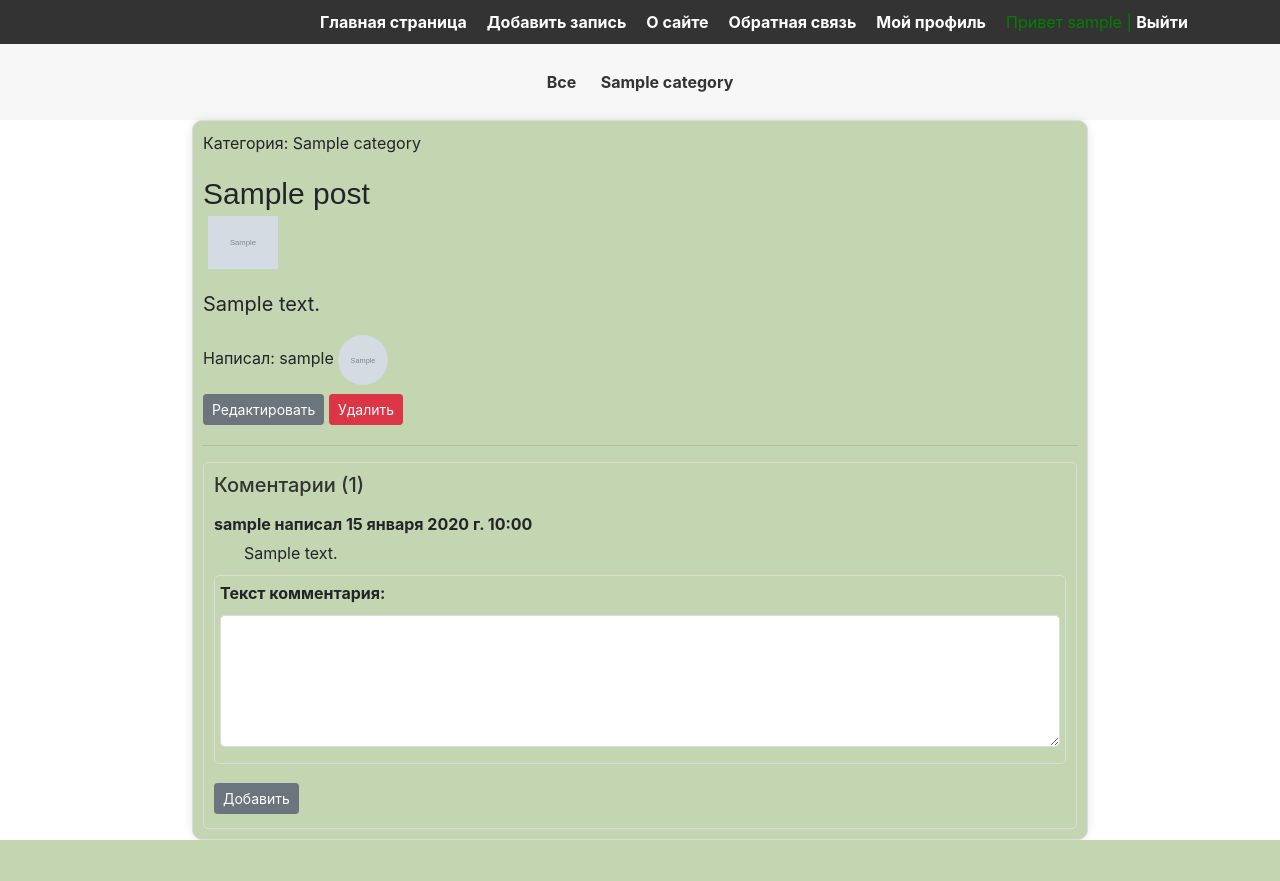
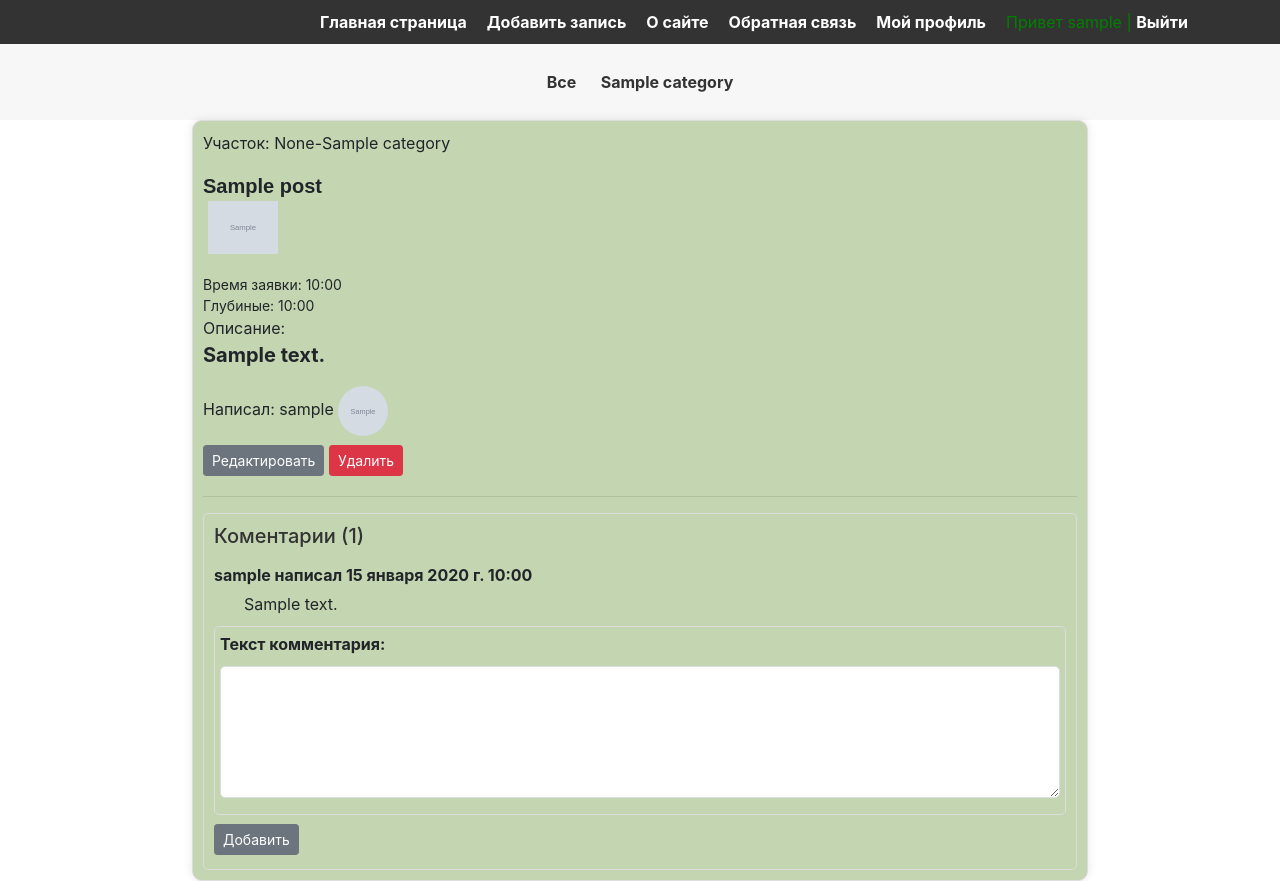
Before and after one commit to AlexSanGit/MySite, a Django app: a page that uses MySite/Blog/templates/blog/base.html in a window 1280 px wide. Before the commit the page ends 840 px from the top, so only its background shows below. Run offline with Django 4.2, Linux system fonts and the light colour scheme; a user stored in the database is signed in; tables that the repository leaves empty hold one stand-in row (values such as "Sample post"); grey boxes marked "Sample" are stand-in pictures; parts of the project's set-up code (start-up, migrations or seed data) failed here and were passed over; some libraries are stand-ins or nearby versions.

Commit message:
добавил поля время заявки и глубиные , но при редактировании не показывает эти поля

```diff
--- a/MySite/Blog/forms.py
+++ b/MySite/Blog/forms.py
@@ -37,7 +37,7 @@
 
 
 class AddPostForm(forms.ModelForm):
-    new_category = forms.CharField(label='Подкатегория', max_length=40, required=False)
+    new_category = forms.CharField(label='Добавить новое оборудование', max_length=40, required=False)
     images = MultiFileField(min_num=1, max_num=3, max_file_size=1024*1024*5, required=False)
 
     def __init__(self, *args, **kwargs):
@@ -81,10 +81,11 @@
 
     class Meta:
         model = Posts
-        fields = ['title', 'description',  'cat_post', 'new_category', 'images']
+        fields = ['title', 'description',  'cat_post', 'new_category', 'time_zayavki', 'time_glybinie', 'images']
         # widgets = {
-        #     'title': forms.TextInput(attrs={'cols': 60}),
-        #     'description': forms.Textarea(attrs={'cols': 60, 'rows': 5}),
+            # 'title': forms.TextInput(attrs={'cols': 60}),
+            # 'description': forms.Textarea(attrs={'cols': 60, 'rows': 5}),
+            # 'time_zayavki': forms.TimeInput(format='%H:%M'),
         # }
 
     def clean(self):
--- a/MySite/Blog/models.py
+++ b/MySite/Blog/models.py
@@ -30,8 +30,8 @@
     is_published = models.BooleanField(default=True, verbose_name="Публикация")
     cat_post = models.ForeignKey('Category', on_delete=models.PROTECT, blank=True, verbose_name="Оборудование")
     city = models.ForeignKey(Profile, on_delete=models.CASCADE, verbose_name="Участок", null=True)
-    # images = models.ManyToManyField(CustomImage, related_name='posts', blank=True)
-    # images = models.ManyToManyField(CustomImage, blank=True)
+    time_zayavki = models.TimeField(verbose_name="Время заявки", null=True)
+    time_glybinie = models.TimeField(verbose_name="Глубиные", null=True)
 
     def __str__(self):
         return self.title
--- a/MySite/Blog/static/blog/css/category.css
+++ b/MySite/Blog/static/blog/css/category.css
@@ -26,3 +26,7 @@
 .categories a:hover {
   color: #3498db;
 }
+
+.children-list {
+    display: none;
+}
--- a/MySite/Blog/static/blog/css/content_index.css
+++ b/MySite/Blog/static/blog/css/content_index.css
@@ -27,6 +27,10 @@
    list-style-type: none; /* Убирает маркеры списка */
    margin: 0 auto; /* Добавлено margin: 0 auto; для центрирования */
 }
+.post-time{
+    font-size: 14px;
+
+}
 
 
 .user-post{
@@ -38,7 +42,7 @@
     word-wrap: break-word; /* или word-break: break-all; */
     margin: 0 auto; /* Добавлено margin: 0 auto; для центрирования */
     text-overflow: ellipsis; /* Добавляет многоточие в конце обрезанного текста */
-    overflow: hidden; /* Скрывает текст, который не помещается */
+    font-weight: bold;
 }
 
 .content-index2 {
--- a/MySite/Blog/static/blog/css/form_style.css
+++ b/MySite/Blog/static/blog/css/form_style.css
@@ -25,10 +25,28 @@
 .form-field {
   width: 100%;
   padding: 5px;
-  margin-bottom: 15px;
+  margin-bottom: 5px;
   border: 1px solid #ddd;
   border-radius: 5px;
   font-size: 16px;
+  flex: 1; /* Равномерное распределение ширины между полями */
+  margin-right: 10px; /* Отступ между полями (по вашему выбору) */
+}
+.form-field-time{
+  border: 1px solid #ddd;
+  border-radius: 5px;
+  display: flex; /* Строки будут располагаться в одну линию */
+  font-size: 14px;
+
+}
+.form-column {
+  flex: 1; /* Равномерное распределение ширины между столбцами */
+  margin-right: 10px; /* Отступ между столбцами (по вашему выбору) */
+}
+
+.form-row {
+  display: flex; /* Строки будут располагаться в одну линию */
+  justify-content: space-between; /* Размещение полей с пространством между ними */
 }
 /* Стили для текстовой области ввода */
 .form-field textarea {
--- a/MySite/Blog/static/blog/css/styles.css
+++ b/MySite/Blog/static/blog/css/styles.css
@@ -83,7 +83,8 @@
 .title-detail-post{
     font-family: 'Arial';
     text-align: left;
-    font-size: 30px;
+    font-size: 20px;
+    font-weight: bold;
 }
 
 
--- /dev/null
+++ b/MySite/Blog/static/blog/js/categories.js
@@ -0,0 +1,10 @@
+
+    // Функция для обработки клика на родительскую категорию
+    function toggleChildren(categoryId) {
+        var childrenList = document.getElementById('children-list-' + categoryId);
+        if (childrenList.style.display === 'none') {
+            childrenList.style.display = 'block';
+        } else {
+            childrenList.style.display = 'none';
+        }
+    }
--- a/MySite/Blog/templates/blog/base.html
+++ b/MySite/Blog/templates/blog/base.html
@@ -13,16 +13,18 @@
     <link type="text/css" href="{% static 'blog/css/form_style.css' %}" rel="stylesheet"/>
     <link type="text/css" href="{% static 'blog/css/content_index.css' %}" rel="stylesheet"/>
     <link type="text/css" href="{% static 'users/css/styles.css' %}" rel="stylesheet"/>
+    <link type="text/css" href="{% static 'blog/css/category.css' %}" rel="stylesheet"/>
+    <link type="text/css" href="{% static 'blog/css/styles.css' %}" rel="stylesheet"/>
+    <link rel="stylesheet" href="{% static 'blog/css/modal.css' %}">
 
     <script src="{% static 'blog/js/menu.js' %}"></script>
-    <title>{{title}}</title>
-    <!-- CSS для модального окна -->
-    <link rel="stylesheet" href="{% static 'blog/css/modal.css' %}">
-    <!-- JavaScript для отображения изображения в модальном окне -->
+    <script src="{% static 'blog/js/categories.js' %}"></script>
     <script src="{% static 'blog/js/modal.js' %}"></script>
-    <link type="text/css" href="{% static 'blog/css/category.css' %}" rel="stylesheet"/>
+<!--    <script src="https://code.jquery.com/jquery-3.6.0.min.js"></script>-->
+<!--    <script src="https://code.jquery.com/ui/1.12.1/jquery-ui.js"></script>-->
+
+
     <meta name="viewport" content="width=device-width, initial-scale=1.0">
-    <link type="text/css" href="{% static 'blog/css/styles.css' %}" rel="stylesheet"/>
     <meta http-equiv="Content-Type" content="text/html; charset=utf-8">
     <link rel="shortcut icon" href="{% static 'blog/images/main.ico' %}" type="image/x-icon"/>
     <meta name="viewport" content="width=device-width, initial-scale=1.0">
@@ -34,9 +36,8 @@
           integrity="sha384-Gn5384xqQ1aoWXA+058RXPxPg6fy4IWvTNh0E263XmFcJlSAwiGgFAW/dAiS6JXm" crossorigin="anonymous">
     <link href='http://fonts.googleapis.com/css?family=Roboto:400,100,100italic,300,300italic,400italic,500,500italic,700,700italic,900italic,900'
           rel='stylesheet' type='text/css'>
-
     <link href='https://unpkg.com/boxicons@2.1.2/css/boxicons.min.css' rel='stylesheet'>
-
+    <title>{{title}}</title>
 </head>
 
 <body>
--- a/MySite/Blog/templates/blog/list_categories.html
+++ b/MySite/Blog/templates/blog/list_categories.html
@@ -1,20 +1,17 @@
  {% for category in cats %}
 
     <li>
-      <a href="{% url 'category' category.slug %}" {% if category.pk == cat_selected %} class="selected"{% endif %}>
+      <a href="{% url 'category' category.slug %}" >
         {{ category.name }}
       </a>
       {% if category.child_categories %}
-        <button class="toggle-btn" data-target="children-list-{{ category.pk }}">
+        <button class="toggle-btn" data-target="children-list-{{ category.slug }}">
           &#x25BC;
         </button>
-        <ul id="children-list-{{ category.pk }}" class="children-list">
+        <ul id="children-list-{{ category.slug }}" class="children-list">
           {% for child_category in category.child_categories %}
             <li>
-              <a href="{% url 'category' child_category.slug %}"
-                 {% if child_category.pk == cat_selected %}
-                 class="selected"
-                 {% endif %}>
+              <a href="{% url 'category' child_category.slug %}">
                 {{ child_category.name }}
 
               </a>
@@ -41,6 +38,26 @@
     var targetId = toggleButtons[i].getAttribute('data-target');
     toggleButtons[i].addEventListener('click', toggleChildren.bind(null, targetId));
   }
+
+
+<!--  // Находим все кнопки с классом "toggle-btn"-->
+<!--const toggleButtons = document.querySelectorAll('.toggle-btn');-->
+
+<!--// Добавляем обработчик события клика на каждую кнопку-->
+<!--toggleButtons.forEach(button => {-->
+<!--    button.addEventListener('click', () => {-->
+<!--        // Находим соответствующий дочерний список по data-атрибуту-->
+<!--        const targetId = button.getAttribute('data-target');-->
+<!--        const targetList = document.querySelector(`#${targetId}`);-->
+
+<!--        // Переключаем видимость дочернего списка-->
+<!--        if (targetList.style.display === 'none' || targetList.style.display === '') {-->
+<!--            targetList.style.display = 'block';-->
+<!--        } else {-->
+<!--            targetList.style.display = 'none';-->
+<!--        }-->
+<!--    });-->
+<!--});-->
 </script>
 
 <style>
--- a/MySite/Blog/templates/blog/post_confirm_delete.html
+++ b/MySite/Blog/templates/blog/post_confirm_delete.html
@@ -3,7 +3,7 @@
 {% load custom_tags %}
 
 {% block content %}
-
+<div class="content-index">
 
   <h2>Удаление поста</h2>
   <p>Вы действительно хотите удалить пост? "{{ post.title }}"?</p>
@@ -12,5 +12,5 @@
     <button type="submit" class="btn btn-danger">Удалить</button>
     <a href="{% url 'home' %}" class="btn btn-secondary">Отменить</a>
   </form>
-
+</div>
 {% endblock %}
--- a/MySite/Blog/templates/blog/post_detail.html
+++ b/MySite/Blog/templates/blog/post_detail.html
@@ -15,7 +15,7 @@
 {% endif %}
 
 <div class="content-index">
-    <p>Категория: {{post.cat_post}}</p>
+    <p >Участок: {{post.cat_post.parent}}-{{post.cat_post.name}}</p>
     <div class="title-detail-post">
         {{post.title}}
     </div>
@@ -26,8 +26,10 @@
             {% endfor %}
         </div>
     </div>
+    <div class="post-time"> Время заявки: {{post.time_zayavki}}</div>
+    <div class="post-time"> Глубиные: {{post.time_glybinie}}</div>
 
-    <div class="post-description"> {{post.description|linebreaks}}</div>
+    Описание:<div class="post-description"> {{post.description|linebreaks}}</div>
 
     <p class="user-post"> Написал: {{post.author}}
         <img class="avatar" src="{{ post.author.profile.image.url }}" style="width: 50px;height: 50px;"
--- a/MySite/Blog/urls.py
+++ b/MySite/Blog/urls.py
@@ -14,7 +14,5 @@
     path('post/<int:pk>/update/', PostEditView.as_view(), name='post-update'),
     path('post/<int:pk>/delete/', DeletePostView.as_view(), name='post-delete'),
     path('comments/<int:pk>/', comment_detail_view, name='comment_detail'),
-
-
-
+    # path('get_child_categories/', views.get_child_categories, name='get_child_categories'),
 ]
--- a/MySite/Blog/views.py
+++ b/MySite/Blog/views.py
@@ -1,27 +1,13 @@
 import random
-from io import BytesIO
-
 from Blog.menu import DataMixin, menu
-from PIL import Image
-from django.conf import settings
 from django.contrib import messages
-from django.contrib.auth import login, logout
 from django.contrib.auth.mixins import LoginRequiredMixin, UserPassesTestMixin
-from django.contrib.auth.views import LoginView
-from django.contrib.sites.shortcuts import get_current_site
 from django.core.exceptions import ValidationError
-from django.core.files.storage import default_storage
-from django.core.files.uploadedfile import InMemoryUploadedFile
-from django.core.mail import send_mail
 from django.db.models import Q
-from django.db.models.signals import post_save
-from django.dispatch import receiver
 from django.forms import inlineformset_factory, modelform_factory
-from django.http import request, Http404, HttpResponseRedirect
+from django.http import HttpResponseRedirect
 from django.shortcuts import redirect, render, get_object_or_404
-from django.template.loader import render_to_string
 from django.urls import reverse_lazy, reverse
-from django.utils.html import strip_tags
 from django.views.generic import ListView, CreateView, DetailView
 from django.views.generic.edit import FormMixin, UpdateView, DeleteView, FormView
 from slugify import slugify
@@ -135,6 +121,8 @@
         # obj.save()
         # Получение списка файлов
         files = self.request.FILES.getlist('images')
+        obj.time_zayavki = form.cleaned_data['time_zayavki']
+        obj.time_glybinie = form.cleaned_data['time_glybinie']
 
         # создаем slug из заголовка поста с помощью функции slugify из библиотеки python-slugify
         slug = slugify(form.cleaned_data['title'])
@@ -147,7 +135,7 @@
 
         new_category = form.cleaned_data.get('new_category')
         main_category = form.cleaned_data.get('cat_post')
-        print(main_category, new_category)
+        # print(main_category, new_category)
 
         if new_category:
             # Получение объекта основной категории
@@ -166,16 +154,13 @@
                 if category.is_descendant_of(main_category):
                     messages.error(self.request, 'Новая категория не может быть потомком основной категории.')
                 else:
-                    category.parent = main_category
-                    category.save()
-                # # Попытка установить основную категорию в качестве родителя для новой категории
-                # try:
-                #     category.parent = main_category
-                #     category.save()
-                # except Exception as e:
-                #     # Обработка возможных ошибок при установке родителя
-                #     messages.error(self.request, 'Ошибка при установке родителя для новой категории.')
-                #     print(e)
+                    try:
+                        category.parent = main_category
+                        category.save()
+                    except Exception as e:
+                        # Обработка возможных ошибок при установке родителя
+                        messages.error(self.request, 'Ошибка при установке родителя для новой категории.')
+
             else:
                 # Вывод сообщения об ошибке
                 messages.error(self.request, 'Новая категория не может быть потомком основной категории.')
@@ -209,18 +194,23 @@
     form_class = AddPostForm
     template_name = 'blog/edit_posts_form.html'
     # fields = ['title', 'description', 'cat_post', 'images']
-
-
     # Определите, какие поля требуется обработать в формсете изображений
     PostImageFormSet = inlineformset_factory(Posts, CustomImage, fields=('image',), extra=1)
 
     def form_valid(self, form):
         post = form.save(commit=False)
         post.author = self.request.user
-
         formset = self.PostImageFormSet(self.request.POST, self.request.FILES, instance=self.object)
         new_images = self.request.FILES.getlist('images')
         deleted_images_count = 0
+        print(post.author)
+        # Получаем значения времени из POST-запроса
+        time_zayavki = self.request.POST.get('time_zayavki')
+        time_glybinie = self.request.POST.get('time_glybinie')
+
+        # Присваиваем значения времени посту
+        post.time_zayavki = time_zayavki
+        post.time_glybinie = time_glybinie
 
         # Обработайте удаление изображений
         for image in self.object.post_images.all():
@@ -243,7 +233,6 @@
             # Создание новых изображений
             for file in new_images:
                 CustomImage.objects.create(post=post, image=file)
-
             messages.success(self.request, 'Пост успешно обновлен.')
 
         return super().form_valid(form)
```
Also changed, not shown: MySite/Blog/templates/blog/addpage.html (+30 -4 lines), MySite/Blog/templates/blog/edit_posts_form.html (+29 -2 lines), MySite/users/forms.py (+5 -4 lines), MySite/users/templates/users/profile.html (+13 -13 lines).
